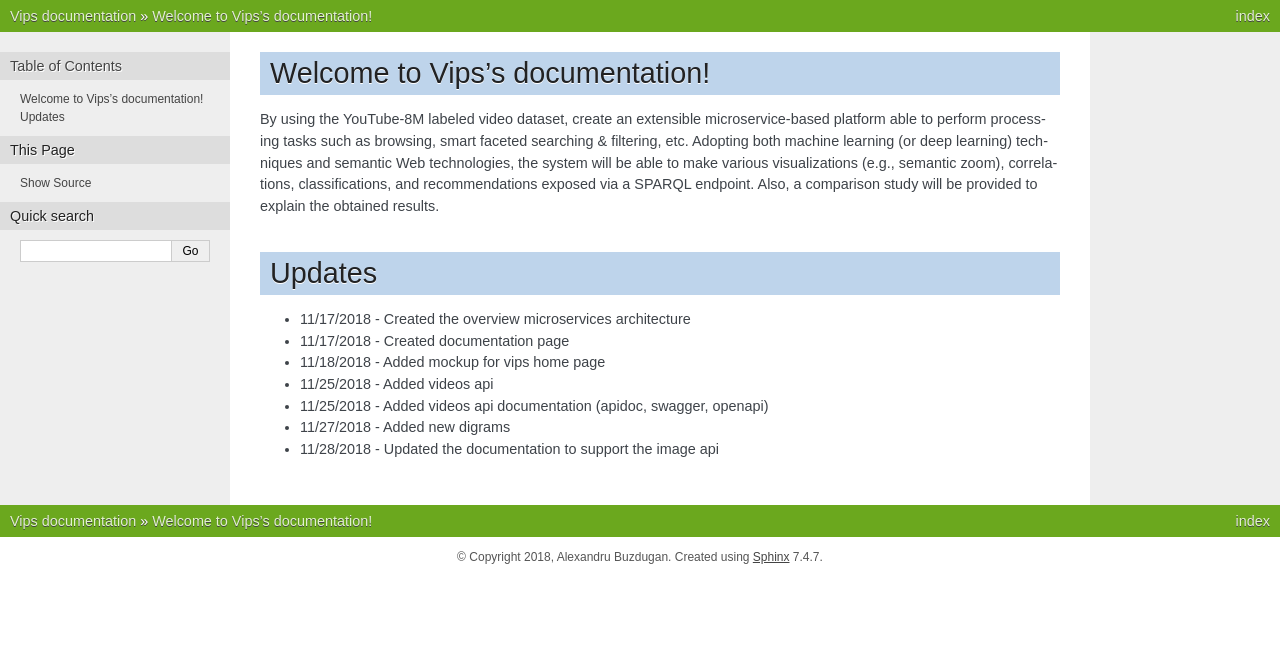
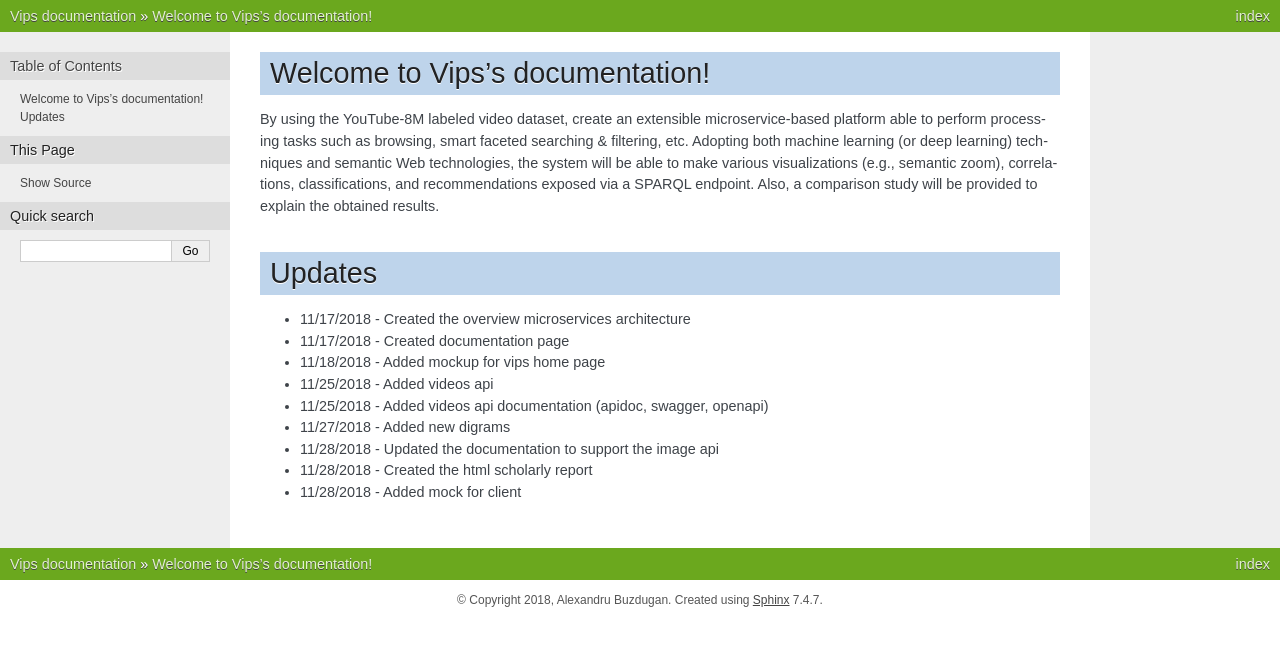
Before and after one commit to buzduganalex1/Imor, a Sphinx documentation site: the page built from docs/source/index.rst, in a window 1280 px wide. Shown: the top 646 px of the page. Built offline with Sphinx 7.4.7, drawn with Linux system fonts in a browser that asks for light colours.

Commit message:
Updated blog documentation

```diff
--- a/docs/source/index.rst
+++ b/docs/source/index.rst
@@ -18,3 +18,5 @@ Updates
 * 11/25/2018 - Added videos api documentation (apidoc, swagger, openapi)
 * 11/27/2018 - Added new digrams
 * 11/28/2018 - Updated the documentation to support the image api
+* 11/28/2018 - Created the html scholarly report
+* 11/28/2018 - Added mock for client
```
Also changed, not shown: 5 other files.
